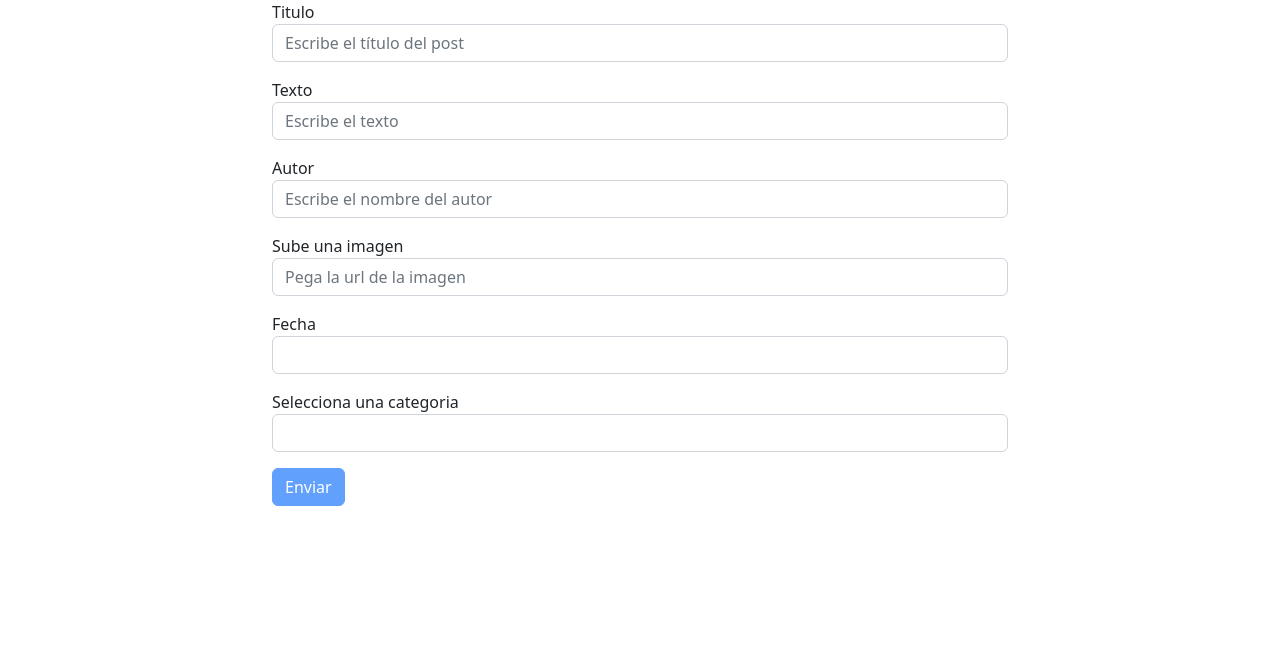
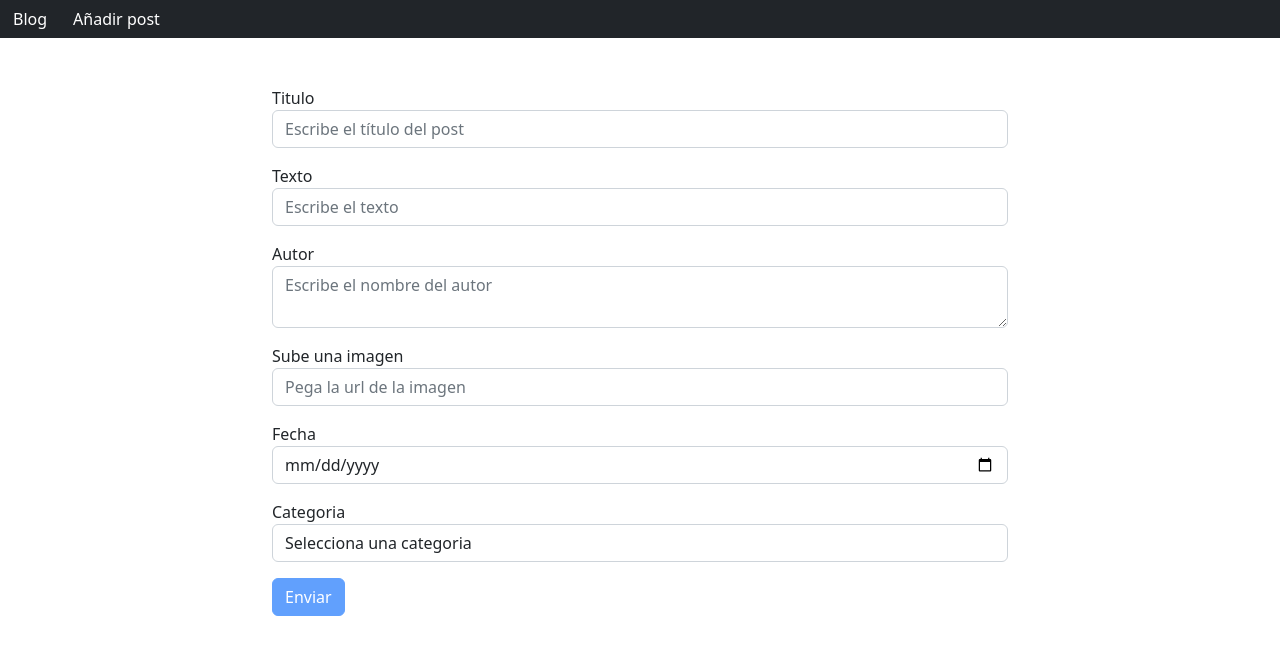
Before and after one commit to sarafbrun/sara-sBlog, an Angular app in the folder Blog/: page /blog/new in a window 1280 px wide. Shown: the top 654 px of the page. Built offline with nearby package versions, Linux system fonts and the light colour scheme.

Commit message:
modificaciones realizadas, pagina funcional

```diff
--- a/Blog/src/app/Services/posts.service.ts
+++ b/Blog/src/app/Services/posts.service.ts
@@ -15,7 +15,7 @@ export class PostsService {
         texto: 'Qué pequeña eres brizna de hierba. Sí, pero tengo toda la Tierra a mis pies. ',
         autor: 'Rabindranath Tagore',
         imagen: 'https://viajes.nationalgeographic.com.es/medio/2021/11/11/isla-lewis_c3d8b4b2_1800x1136.jpg',
-        fecha: '10/03/2015',
+        fecha: new Date('10-03-2015'),
         categoria: 'viajes'
       },
       {
@@ -23,7 +23,7 @@ export class PostsService {
         texto: 'El secreto del éxito en la vida es comer lo que te gusta y dejar que la comida combata dentro.',
         autor: 'Marc Twain',
         imagen: 'https://niceexperience.net/wp-content/uploads/blogtailandia/2017/11/plato-nacional-tailandia-pad-thai.jpg',
-        fecha: '25/05/2018',
+        fecha: new Date('25-05-2018'),
         categoria: 'gastronomía'
       },
       {
@@ -31,7 +31,7 @@ export class PostsService {
         texto: 'Eres mi todo, mi más, mi siempre',
         autor: 'Danns Vega',
         imagen: 'https://images.ecestaticos.com/0yp3jbb02Hx-vrgRcqJgcKtVHh8=/240x0:2121x1410/996x747/filters:fill(white):format(jpg)/f.elconfidencial.com%2Foriginal%2F12c%2F7ae%2F61c%2F12c7ae61c0b2e76905bdffa3bf6cbad1.jpg',
-        fecha: '17/06/2020',
+        fecha: new Date('17-06-2020'),
         categoria: 'social'
       }
     ]
--- a/Blog/src/app/app.component.html
+++ b/Blog/src/app/app.component.html
@@ -1,3 +1,10 @@
+<header>
+    <nav class="navbar-dark bg-dark">
+        <button class="btn text-white" (click)="onClick('/blog/posts')">Blog</button>
+        <button class="btn text-white" (click)="onClick('blog/new')">Añadir post</button>
+    </nav>
+</header>
+
 <div class="container">
     <div class="row">
         <div class="col-12 col-sm-8 offset-sm-2">
--- a/Blog/src/app/app.component.ts
+++ b/Blog/src/app/app.component.ts
@@ -1,4 +1,5 @@
 import { Component } from '@angular/core';
+import { Router } from '@angular/router';
 
 @Component({
   selector: 'app-root',
@@ -6,5 +7,13 @@ import { Component } from '@angular/core';
   styleUrls: ['./app.component.css']
 })
 export class AppComponent {
-  title = 'Blog';
+
+
+  constructor(private router: Router) {
+
+  }
+
+  onClick(url: string) {
+    this.router.navigate([url]);
+  }
 }
--- a/Blog/src/app/components/formulario/formulario.component.html
+++ b/Blog/src/app/components/formulario/formulario.component.html
@@ -1,5 +1,5 @@
 <form [formGroup]="formulario" (ngSubmit)="onSubmit()">
-    <div class="mb-3">
+    <div class="mb-3 mt-5">
         <label class="label-form">Titulo</label>
         <input class="form-control" name="titulo" placeholder="Escribe el título del post" formControlName="titulo">
     </div>
@@ -9,8 +9,8 @@
     </div>
     <div class="mb-3">
         <label class="label-form">Autor</label>
-        <input type="text" name="autor" class="form-control" formControlName="autor"
-            placeholder="Escribe el nombre del autor">
+        <textarea type="text" name="autor" class="form-control" formControlName="autor"
+            placeholder="Escribe el nombre del autor"></textarea>
     </div>
     <div class="mb-3">
         <div>
@@ -21,11 +21,12 @@
     </div>
     <div class="mb-3">
         <label class="label-form">Fecha</label>
-        <input type="text" name="fecha" class="form-control" formControlName="fecha">
+        <input type="date" name="fecha" class="form-control" formControlName="fecha">
     </div>
     <div class="mb-3">
-        <label class="label-form">Selecciona una categoria</label>
+        <label class="label-form">Categoria</label>
         <select class="form-control" name="categoria" formControlName="categoria">
+            <option value="">Selecciona una categoria</option>
             <option value="general">General</option>
             <option value="viajes">Viajes</option>
             <option value="gastronomia">Gastronomía</option>
--- a/Blog/src/app/components/formulario/formulario.component.ts
+++ b/Blog/src/app/components/formulario/formulario.component.ts
@@ -28,7 +28,7 @@ export class FormularioComponent {
         Validators.required
       ]),
       fecha: new FormControl(),
-      categoria: new FormControl(null, [
+      categoria: new FormControl('', [
         Validators.required
       ])
     })
--- a/Blog/src/app/components/lista-posts/lista-posts.component.html
+++ b/Blog/src/app/components/lista-posts/lista-posts.component.html
@@ -19,6 +19,6 @@
         <img [src]="post.imagen">
         <p>'{{post.texto}}'</p>
         <p>- {{post.autor}}</p>
-        <p>{{post.fecha}}</p>
+        <p>{{post.fecha | date}}</p>
     </div>
 </div>
--- a/Blog/src/app/components/lista-posts/lista-posts.component.ts
+++ b/Blog/src/app/components/lista-posts/lista-posts.component.ts
@@ -20,6 +20,7 @@ export class ListaPostsComponent {
 
   ngOnInit() {
     this.posts = this.postsService.getAll()
+    localStorage.setItem('arrPosts', JSON.stringify(this.posts));
   }
 
   onChange($event: any) {
--- a/Blog/src/app/interfaces/post.interface.ts
+++ b/Blog/src/app/interfaces/post.interface.ts
@@ -3,6 +3,6 @@ export interface Post {
     texto: string;
     autor: string;
     imagen: string;
-    fecha: string;
+    fecha: Date;
     categoria: string
 }
```
